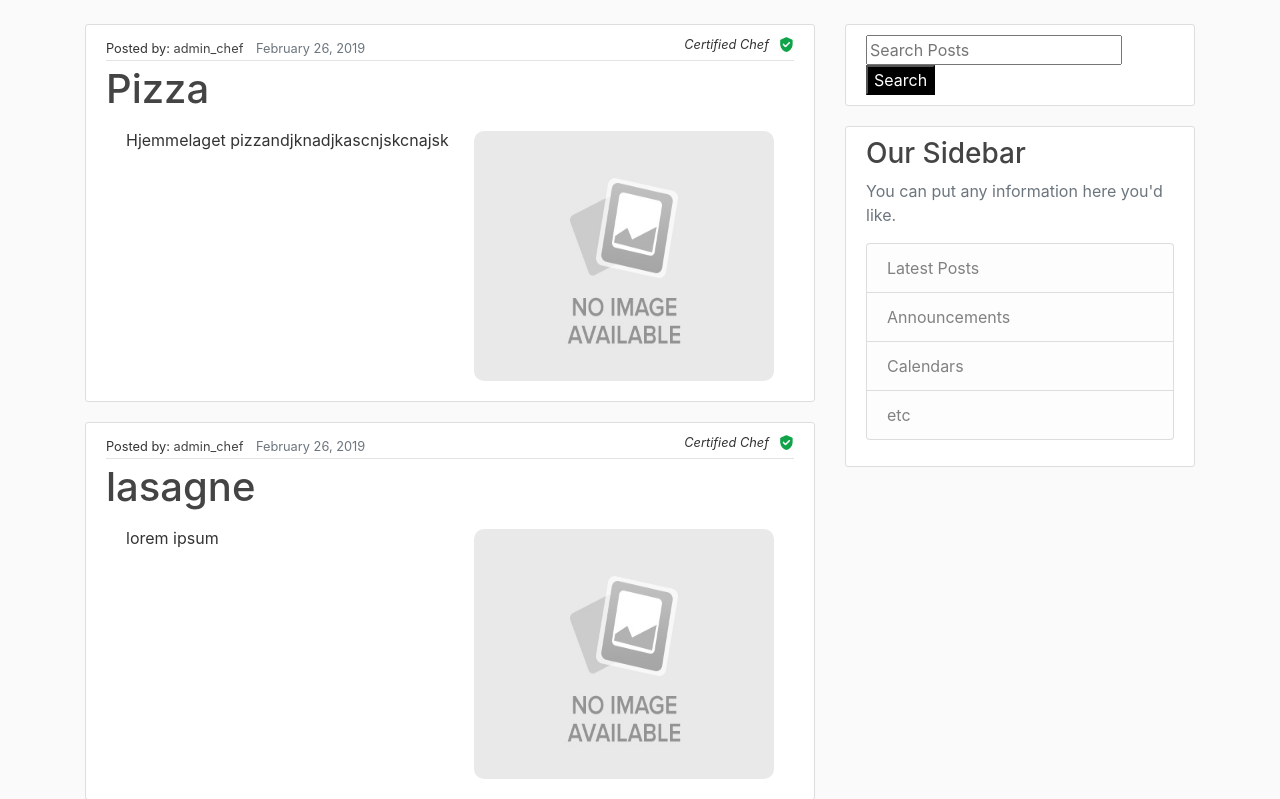
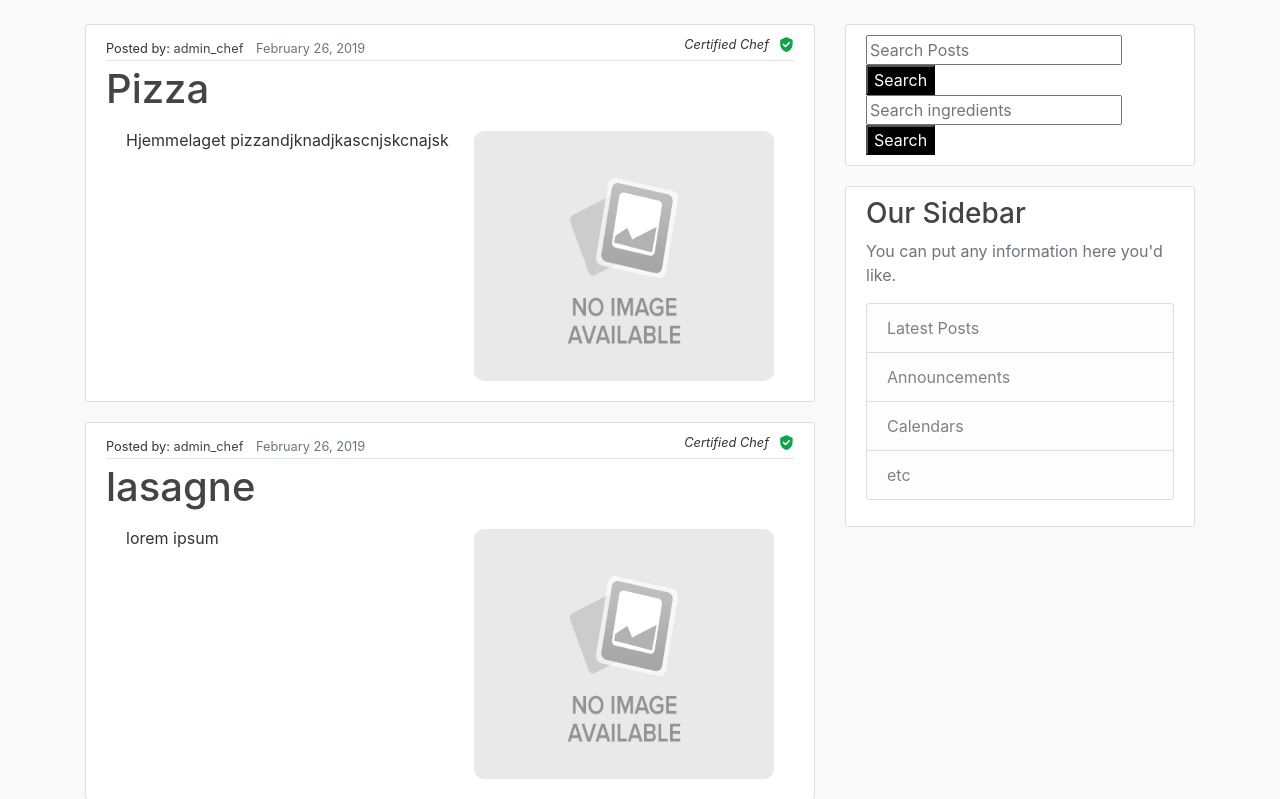
Before and after one commit to williamostensen98/Chef-s-Apprentice, a Django app: page / in a window 1280 px wide. Shown: the part 56-855 px from the top of the page. Run offline with Django 3.2, Linux system fonts and the light colour scheme; a user stored in the database is signed in; data comes from the database, SQL or seed files in the repository; both versions use the stored data as it was after the commit; some libraries are stand-ins or nearby versions.

Commit message:
Search ingredients fix

```diff
--- a/pu_project/chefs_apprentice/templates/chefs_apprentice/base.html
+++ b/pu_project/chefs_apprentice/templates/chefs_apprentice/base.html
@@ -59,6 +59,11 @@
                 <input type ='text' name = 'q' placeholder ='Search Posts' value='{{ request.GET.q}}' />
                 <input type='submit' value ='Search'id="search-btn"/>
               </form>
+              <form id="searchfield_i" method='GET' action =''>
+                <input type ='text' name = 'q_i' placeholder ='Search ingredients' value='{{ request.GET.q_i}}' />
+                <input type='submit' value ='Search'id="search-btn"/>
+              </form>
+
             </div>
           {% endif %}
           <div class="content-section">
--- a/pu_project/chefs_apprentice/templates/chefs_apprentice/home.html
+++ b/pu_project/chefs_apprentice/templates/chefs_apprentice/home.html
@@ -1,13 +1,13 @@
 {% extends "chefs_apprentice/base.html" %}
 {% block content%}
-  {% for recipe in Recipe %}
+  {% for recipe in recipies %}
       <article class="media content-section">
         <div class="media-body">
           <div class="article-metadata">
             <small>Posted by: <a class="mr-2" href="profile">{{ recipe.author }}</a></small>
 
             <small class="text-muted">{{ recipe.date_posted|date:"F d, Y" }}</small>
-            <small class="certification">{% if recipe.author.is_staff %}<i>Certified Chef</i><img class="verified" src="media/verified.png" alt="#">{% endif %}</small>
+            <small class="certification">{% if recipe.author.is_staff %}<i>Certified Chef</i><img class="verified" src="static/chefs_apprentice/verified.png" alt="#">{% endif %}</small>
 
           </div>
           <!-- <div class="content"> -->
--- a/pu_project/chefs_apprentice/views.py
+++ b/pu_project/chefs_apprentice/views.py
@@ -5,19 +5,57 @@ from django.db.models import Q
 
 @login_required
 def home(request):
-    queryset = Recipe.objects.all()
-    query = request.GET.get("q")
-    if query:
-        queryset = queryset.filter(
-            Q(title__icontains=query)|
-            Q(description__icontains=query)
+   queryset = Recipe.objects.all()
+   recipe = queryset[0]
+   i = recipe.ingredients.all()
+   #print(i)
+   query = request.GET.get("q")
+   if query:
+       queryset = queryset.filter(
+           Q(title__icontains=query)
+           )
 
-            )
-    context = {
-        # 'Recipe': Recipe.objects.all(),
-        'Recipe': queryset
-    }
-    return render(request, 'chefs_apprentice/home.html', context)
+   query_i = request.GET.get("q_i")
+   if query_i:
+       input = query_i.split(',')
+       ingredients = [x.strip() for x in input]
+       ingredients = list(set(ingredients))
+       queryset = getRecipies(queryset, ingredients)
+
+   context = {
+       #'posts': queryset,
+       'recipies': queryset
+
+   }
+   return render(request, 'chefs_apprentice/home.html', context)
+
+def getRecipies(queryset, ingredients):
+   count = {}
+   print(ingredients)
+   for recipe in queryset:
+       count[recipe] = 0
+       recipe_ingr = recipe.ingredients.all()
+       print(recipe_ingr)
+       for i in recipe_ingr:
+   #    for i in recipe_ingr
+           for j in ingredients:
+               if i.name==j:
+                   count[recipe] += 1
+   if count[recipe]==0:
+       del count[recipe]
+
+   # Sorting by number of ingredients matched
+   sorted_count = sorted(count.items(), key=lambda kv: kv[1], reverse=True)
+
+   # List of recipies with highest match-count in descending order
+   n = min(len(sorted_count), 5)
+
+   # Extracting top n recipies
+   top = []
+   for i in range(n):
+       top.append(sorted_count[i][0])
+
+   return top
 
 # def about(request):
 #     return HttpResponse("<h1>About Page</h1>")
```
Also changed, not shown: pu_project/chefs_apprentice/static/chefs_apprentice/verified.png (renamed from pu_project/media/verified.png), pu_project/db.sqlite3.
